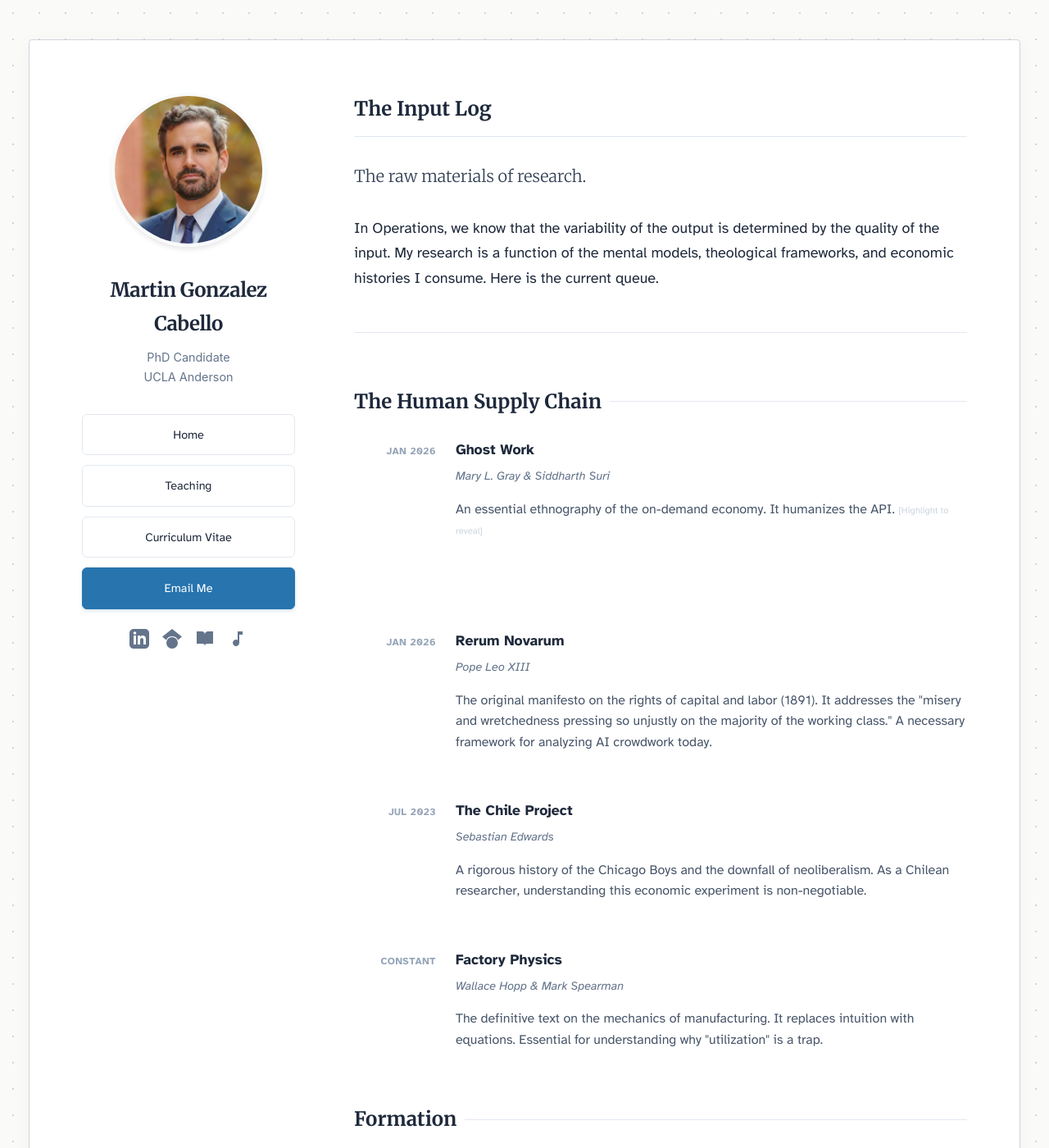
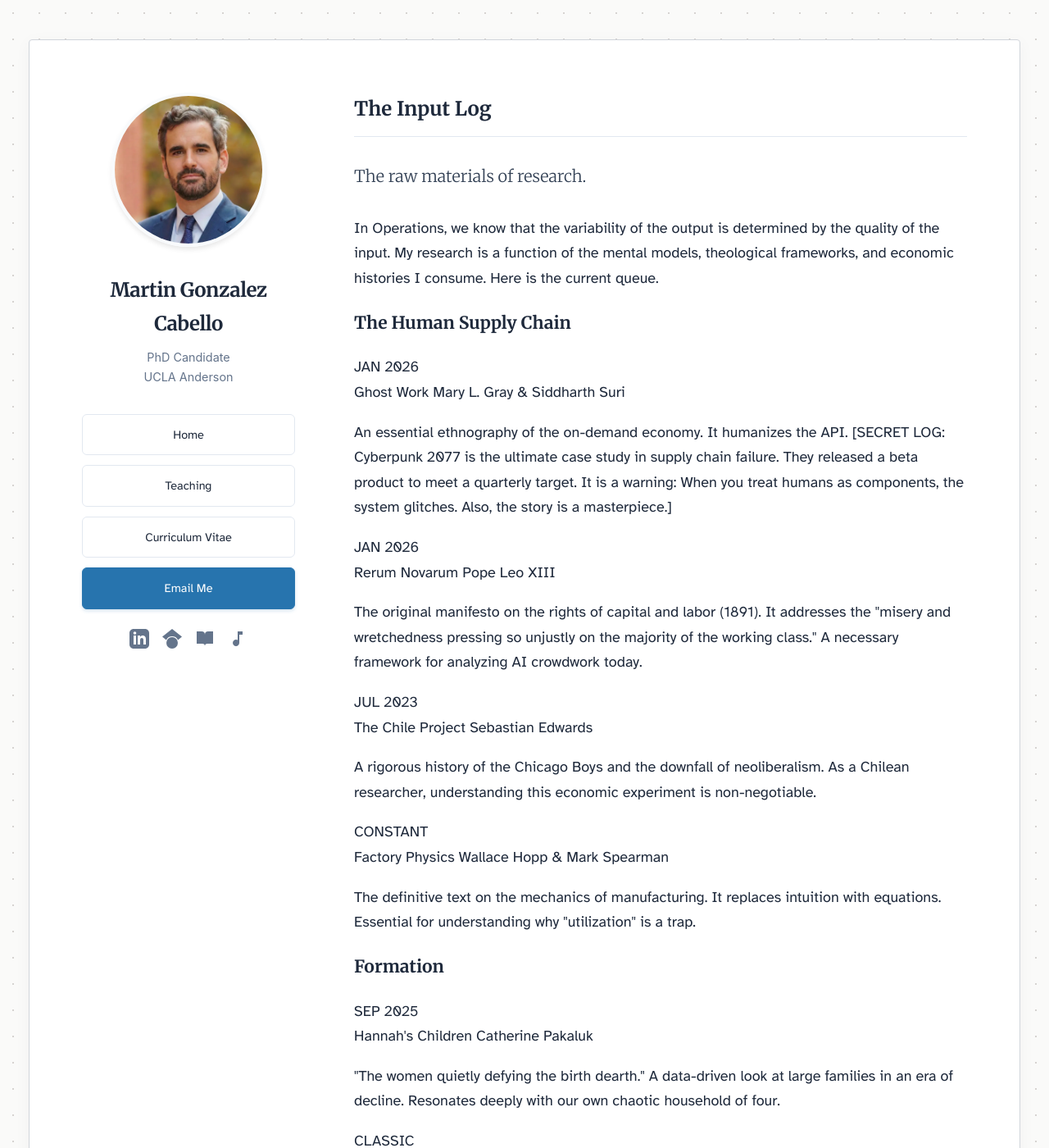
Before and after one commit to martins73/research-site, a Jekyll site: the page built from library.html, in a window 1280 px wide and 1400 px high. Shown: the whole window at 82% size. Built offline with Jekyll 4.4.1, drawn with Linux system fonts in a browser that asks for light colours.

Commit message:
Remove CSS styles from library.html
Removed extensive CSS styles for library layout.

```diff
--- a/library.html
+++ b/library.html
@@ -3,94 +3,6 @@ layout: default
 title: The Library
 active_page: library
 ---
-
-<style>
-    /* LIBRARY STYLES */
-    .library-intro {
-        margin-bottom: 4rem;
-        border-bottom: 1px solid var(--border);
-        padding-bottom: 2rem;
-    }
-
-    .bookshelf-title {
-        font-family: 'Merriweather', serif;
-        font-size: 1.5rem;
-        color: #1e293b;
-        margin-top: 3rem;
-        margin-bottom: 1.5rem;
-        display: flex;
-        align-items: center;
-        gap: 10px;
-    }
-
-    .bookshelf-title::after {
-        content: "";
-        flex: 1;
-        height: 1px;
-        background: #e2e8f0;
-    }
-
-    .book-grid {
-        display: grid;
-        grid-template-columns: 1fr;
-        gap: 2.5rem;
-    }
-
-    .book-item {
-        display: grid;
-        grid-template-columns: 100px 1fr; /* Space for date badge */
-        gap: 1.5rem;
-        align-items: baseline;
-    }
-
-    .book-meta {
-        text-align: right;
-        font-size: 0.75rem;
-        color: #94a3b8;
-        font-weight: 700;
-        text-transform: uppercase;
-        letter-spacing: 0.5px;
-    }
-
-    .book-content {
-        max-width: 650px;
-    }
-
-    .book-title {
-        font-weight: 700;
-        font-size: 1.1rem;
-        color: #1e293b;
-        display: block;
-        margin-bottom: 0.25rem;
-    }
-
-    .book-author {
-        font-size: 0.9rem;
-        color: #64748b;
-        font-style: italic;
-        margin-bottom: 0.75rem;
-        display: block;
-    }
-
-    .book-comment {
-        font-size: 1rem;
-        color: #475569;
-        line-height: 1.6;
-    }
-
-    /* INVISIBLE INK STYLE */
-    .ghost-text {
-        color: var(--bg-paper); /* Matches background (Invisible) */
-        font-size: 0.9rem;
-        user-select: text;
-        transition: color 0.2s;
-    }
-    .ghost-text::before {
-        content: " [Highlight to reveal] ";
-        color: #cbd5e1;
-        font-size: 0.7rem;
-    }
-</style>
 
 <section>
     <div class="library-intro">
```
